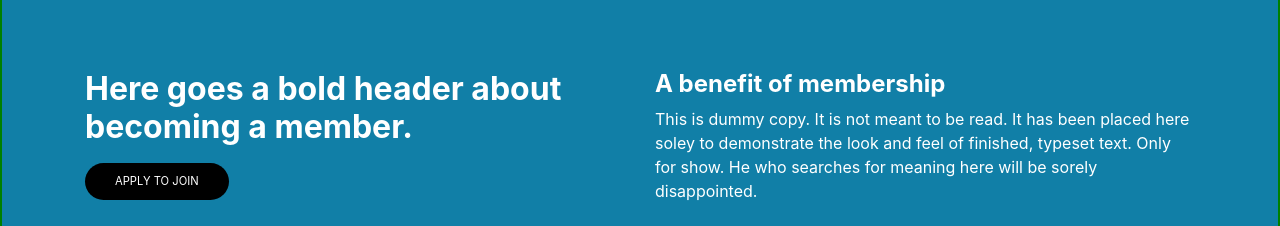
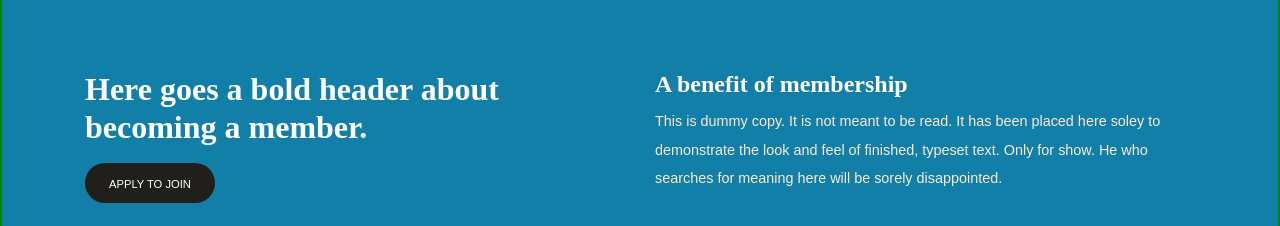
Before and after one commit to tundeiness/Blacks-In-AI, a React (Create React App) app: page / in a window 1280 px wide. Shown: the part 574-800 px from the top of the page. Built offline with nearby package versions, Linux system fonts and the light colour scheme.

Commit message:
edit font style for membership component

```diff
--- a/src/components/footer.js
+++ b/src/components/footer.js
@@ -18,10 +18,10 @@ const Footer = () => (
           <p>abc@blackinai.org</p>
           <div className="footer-socials">
             <a target="_blank" rel="noreferrer" href="facebook.com" className="icon footer-brands fa-facebook">
-              <FontAwesomeIcon className="footer-icon" icon={['fab', 'facebook']} style={{ color: 'powder-blue' }} size="lg" />
+              <FontAwesomeIcon className="footer-icon" icon={['fab', 'facebook']} size="lg" />
             </a>
             <a target="_blank" rel="noreferrer" href="twitter.com" className="icon footer-brands fa-twitter">
-              <FontAwesomeIcon className="footer-icon" icon={['fab', 'twitter']} style={{ color: 'powder-blue' }} size="lg" />
+              <FontAwesomeIcon className="footer-icon" icon={['fab', 'twitter']} size="lg" />
             </a>
           </div>
         </div>
--- a/src/index.css
+++ b/src/index.css
@@ -124,6 +124,12 @@ code {
 
 /* Membership Components */
 
+
+/* font-family: 'Overpass', sans-serif; */
+
+/* font-family: 'PT Serif', serif; */
+
+
 .member-wrapper {
   background-color: #117fa7;
 }
@@ -140,10 +146,16 @@ code {
 .member-col-right > div > h4 {
   color: #ffffff;
   font-weight: bold;
+  font-family: 'Playfair Display', serif;
+
 }
 
 .member-col-right > div > p {
-  color: #ffffff;
+
+  color: antiquewhite;
+  font-size: .9rem;
+  line-height: 2;
+  font-family: 'Overpass', sans-serif;
 }
 
 .member-col-right > div {
@@ -154,18 +166,23 @@ code {
   font-weight: bold;
   color: white;
   margin-bottom: 1rem;
+  font-family: 'Playfair Display', serif;
 }
 
 .button {
-  background-color: #000;
+  background-color: #211f1c;
   border: none;
   border-radius: 2.5rem;
   color: white;
-  padding: 10px 30px;
+  padding-top: .85rem;
+  padding-bottom: .6rem;
+  padding-left: 1.5rem;
+  padding-right: 1.5rem;
   text-align: center;
   text-decoration: none;
   display: inline-block;
   font-size: .7rem;
+  font-family: 'Overpass', sans-serif;
   /* margin: 2px 1px; */
   cursor: pointer;
   text-transform: uppercase;
@@ -190,6 +207,7 @@ code {
   font-size: .85rem;
   line-height: 2;
   word-spacing: .4rem;
+  font-family: 'Overpass', sans-serif;
 }
 
 .stats-one,
@@ -203,13 +221,10 @@ code {
 
 .testimony-wrapper{
   background-color: #ffffff;
-  /* border-color: orange; */
+
 }
-
 .testimony-card{
-  /* background-color: grey; */
   background-color: #E8F1F2;
-
 }
 
 .carousel-container {
@@ -245,10 +260,6 @@ code {
 .card {
   border: none !important;
 }
-
-/* font-family: 'Overpass', sans-serif; */
-
-/* font-family: 'PT Serif', serif; */
 
 
 .card-body > h5 {
@@ -307,8 +318,6 @@ code {
 }
 
 .call-wrapper > .container > .row {
-  /* margin-top: 2rem; */
-  /* margin-bottom: 2rem; */
   padding-top: 2rem;
   padding-bottom: 2rem;
 }
@@ -347,8 +356,6 @@ code {
   text-decoration: none;
   color: #ffffff;
 }
-
-
 
 /* Footer  */
 
@@ -415,12 +422,17 @@ code {
   color: #fff;
 }
 
-.footer-brands:hover {
+
+.fa-twitter {
+  margin-left: .8rem;
+}
+
+.fa-twitter:hover {
   color: powderblue;
 }
 
-.fa-twitter {
-  margin-left: .8rem;
+.fa-facebook:hover {
+  color: blue;
 }
 
 .col-lg-2 > p {
```
